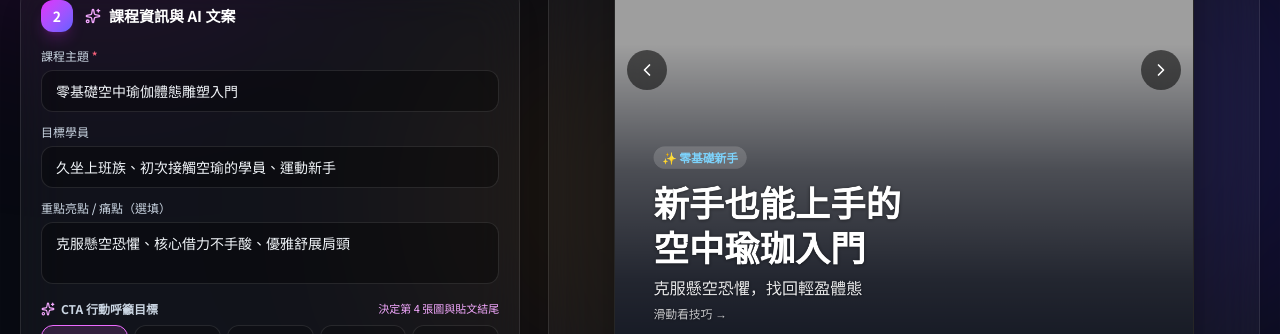
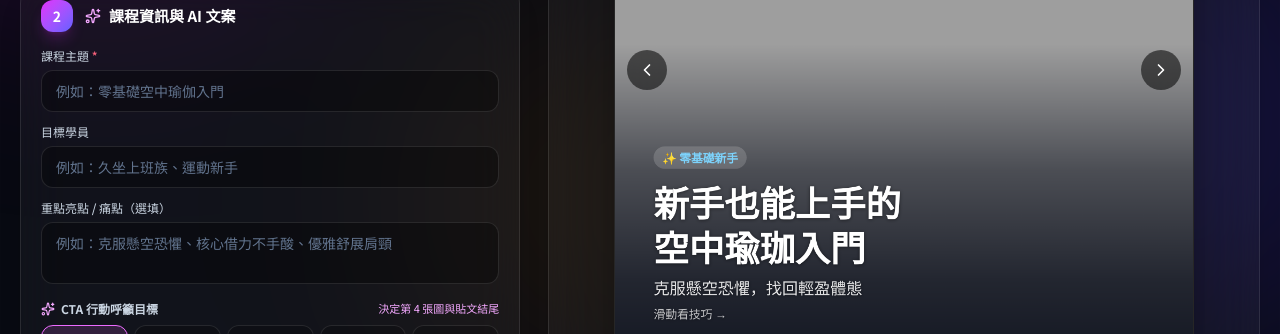
Before and after one commit to daniel680416-lab/ig-carousel-generator, a React (Vite) app: page / in a window 1280 px wide. Shown: the part 392-726 px from the top of the page. Built offline with nearby package versions, Linux system fonts and the light colour scheme; a web font is replaced by a local one.

Commit message:
chore: clear default values in step 2 course info inputs

```diff
--- a/src/App.tsx
+++ b/src/App.tsx
@@ -148,9 +148,9 @@ const inputCls =
 
 export function App() {
   const [apiKey, setApiKey] = useState<string>(() => localStorage.getItem('gemini_api_key') || '');
-  const [topic, setTopic] = useState('零基礎空中瑜伽體態雕塑入門');
-  const [audience, setAudience] = useState('久坐上班族、初次接觸空瑜的學員、運動新手');
-  const [keyTakeaways, setKeyTakeaways] = useState('克服懸空恐懼、核心借力不手酸、優雅舒展肩頸');
+  const [topic, setTopic] = useState('');
+  const [audience, setAudience] = useState('');
+  const [keyTakeaways, setKeyTakeaways] = useState('');
   const [ctaGoal, setCtaGoal] = useState<CtaGoal>('keyword');
   const [ctaDetail, setCtaDetail] = useState('');
 
@@ -609,7 +609,13 @@ export function App() {
                 </div>
                 <div>
                   <label className="mb-1.5 block text-xs font-medium text-slate-300">重點亮點 / 痛點（選填）</label>
-                  <textarea rows={2} className={`${inputCls} resize-none`} value={keyTakeaways} onChange={(e) => setKeyTakeaways(e.target.value)} />
+                  <textarea
+                    rows={2}
+                    className={`${inputCls} resize-none`}
+                    value={keyTakeaways}
+                    onChange={(e) => setKeyTakeaways(e.target.value)}
+                    placeholder="例如：克服懸空恐懼、核心借力不手酸、優雅舒展肩頸"
+                  />
                 </div>
 
                 {/* CTA 行動呼籲目標 (手機自适应网格) */}
```
